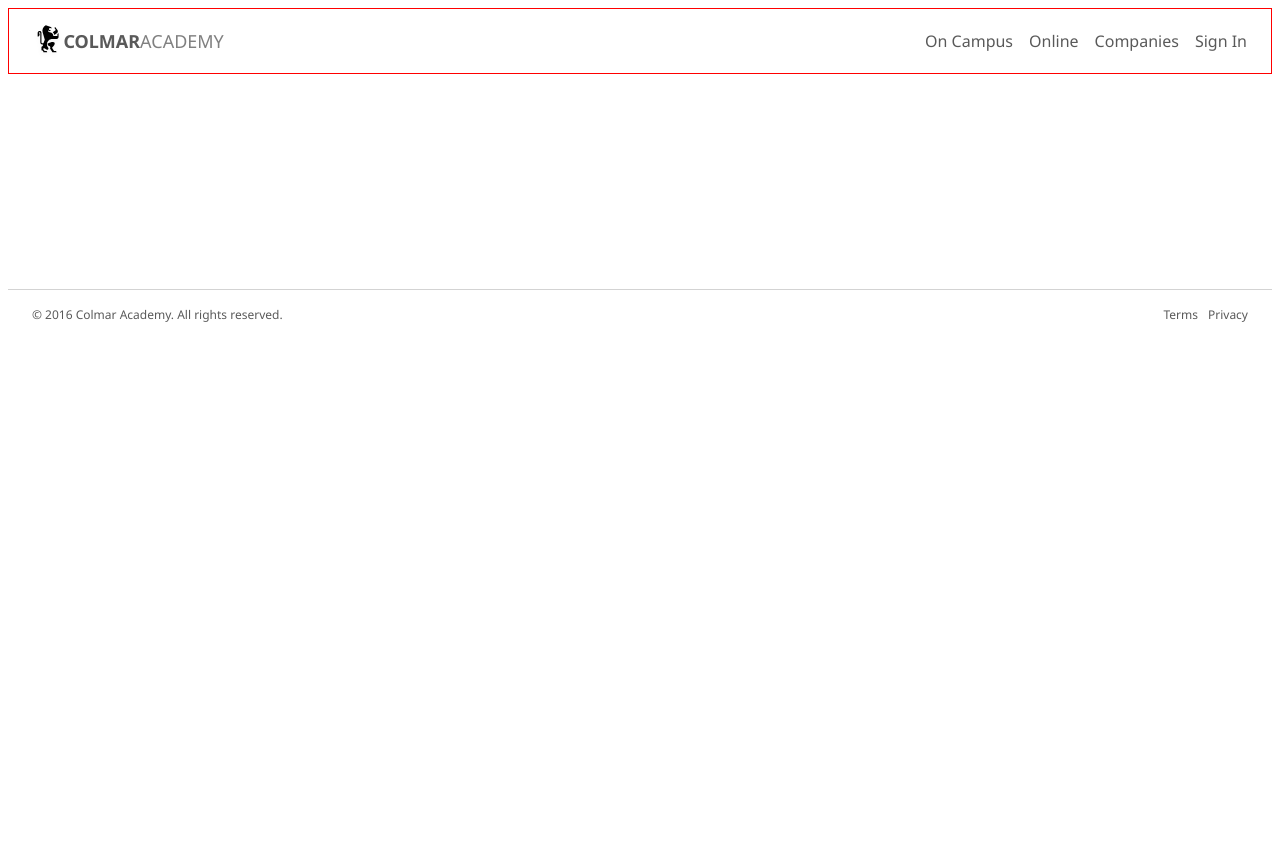
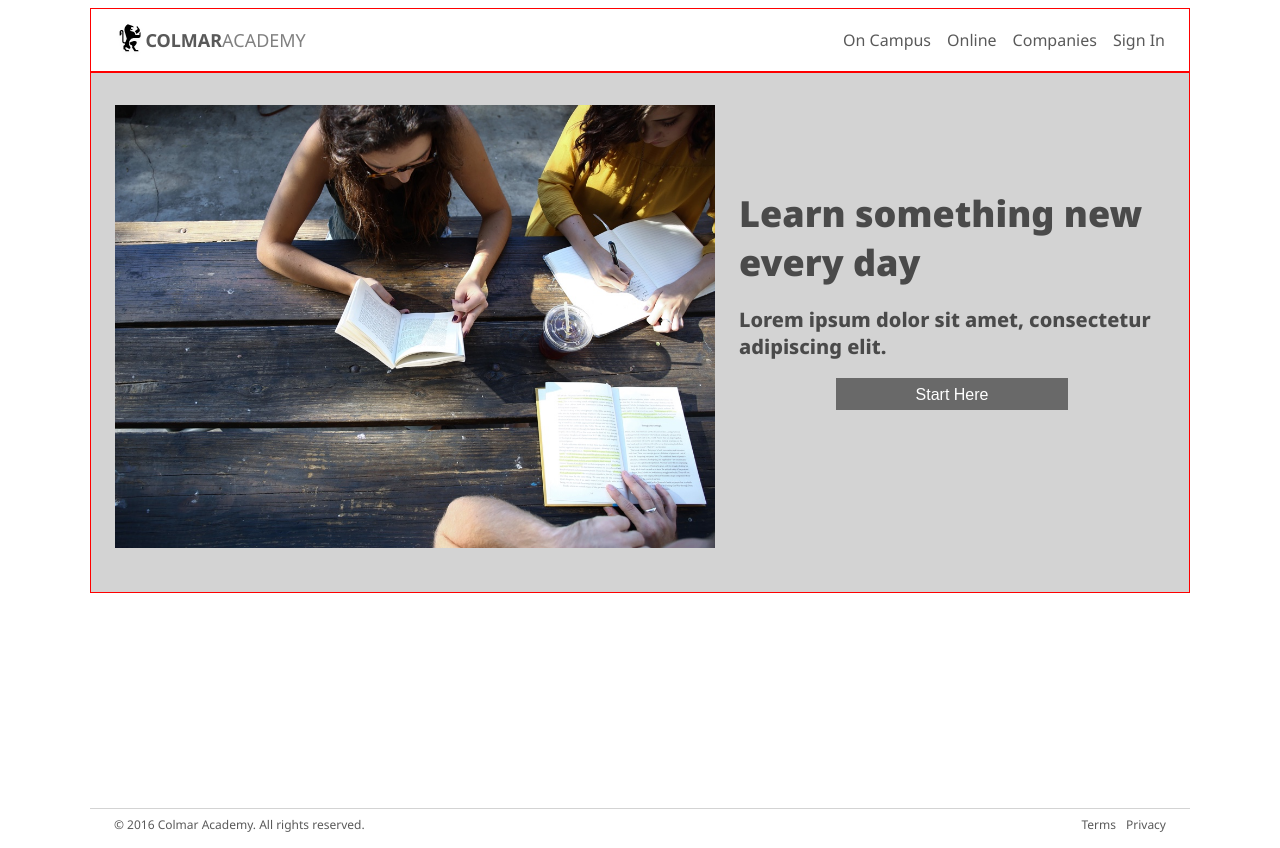
Before and after one commit to MikeBanes/WebApp, a plain HTML site: page index.html in a window 1280 px wide. Before the commit the page ends 800 px from the top, so only its background shows below. Drawn offline with Linux system fonts and the light colour scheme.

Commit message:
Banner complete, needs Media.

```diff
--- a/index.html
+++ b/index.html
@@ -4,7 +4,7 @@
 <head>
     <meta charset="utf-8" />
     <title>ColmarAcademy</title>
-    <meta http-equiv="refresh" content="3">
+    <meta http-equiv="refresh" content="5">
     <link rel="stylesheet" href="resources/CSS/style.css" type="text/css">
     <link rel="preconnect" href="https://fonts.googleapis.com">
     <link rel="preconnect" href="https://fonts.gstatic.com" crossorigin>
@@ -32,6 +32,24 @@
             </div>
         </div>
     </nav>
+    <div class="banner">
+        <div class="container">
+            <div class="image">
+                <img src="resources/images/banner.jpg" type="image" alt="Image of People Working Together at an Outside Table." />
+            </div>
+            <div class="text">
+                <div class="top">
+                    <h1>Learn something new every day</h1>
+                </div>
+                <div class="middle">
+                    <h3>Lorem ipsum dolor sit amet, consectetur adipiscing elit.</h3>
+                </div>
+                <div class="bottom">
+                     <button type="button">Start Here</button>
+                </div>
+            </div>
+        </div>
+    </div>
     <br />
     <br />
     <br />
--- a/resources/CSS/style.css
+++ b/resources/CSS/style.css
@@ -5,6 +5,34 @@ html {
     font-size: 32px;
     margin: 0;
     padding: 0;
+}
+
+a, p, h1, h2, h3 {
+    margin: 0;
+    padding: 0;
+}
+
+h1 {
+    font-size: 1.125rem;
+    font-weight: 900;
+}
+
+h2 {
+    font-size: .875rem;
+    font-weight: 600;
+}
+
+h3 {
+    font-size: .625rem;
+    font-weight: 800;
+}
+
+.container {
+    max-width: 1100px;
+    margin-left: auto;
+    margin-right: auto;
+    width: 100%;
+    box-sizing: border-box;
 }
 
 /* The nav section of coding; including home page link and site links. */
@@ -84,14 +112,121 @@ nav .container .links-mobile .links-txt {
     }
 }
 
+
 /* Banner section of coding; including banner image and start here. */
+.banner {
+
+}
+
+.banner .container {
+    border: 1px solid red;
+    background-color: lightgray;
+    position: relative;
+    /*top: 64px;*/
+    height: 521px;
+    width: 100%;
+    display: flex;
+    box-sizing: border-box;
+    padding: 32px 24px;
+    gap: 24px;
+}
+
+/*.banner .container .image {*/
+    /*border: 1px solid blue;*/
+    /*background-color: blue;*/
+    /*width: 60%;*/
+    /*height: 100%;*/ /* to be deleted *//*
+    padding: 32px 24px;*/
+/*}*/
+
+.banner .container .image {
+    width: 600px;    /* Set your desired fixed width */
+    height: 100%;    /* Or a fixed height, e.g., 400px */
+    flex: 0 0 600px; /* Prevent flexbox from resizing it */
+    /* Remove or comment out any width: 60%; or similar */
+}
+.banner img {
+    max-width: 100%;   /* Image will not exceed the container's width */
+    max-height: 100%;  /* Image will not exceed the container's height */
+    /*height: auto;*/      /* Maintain aspect ratio */
+    /*width: auto;*/       /* Maintain aspect ratio */
+    display: block;    /* Remove inline spacing */
+}
+
+.banner .container .text {
+    /*border: 1px solid black;*/
+    /*background-color: black;*/
+    width: 500px;    /* Set your desired fixed width */
+    height: 100%;    /* Or a fixed height, e.g., 400px */
+    /*width: 40%;*/
+    /*height: 521px;*/
+    display: flex;
+    flex-direction: column;
+}
+
+.banner .container .text .top {
+    /*background-color: antiquewhite;*/
+    display: flex;
+    flex-direction: column;
+    justify-content: flex-end;
+    flex: 2;
+}
+
+.banner .container .text .middle {
+    /*background-color: aqua;*/
+    display: flex;
+    align-items: center;
+    flex: 1;
+}
+
+.banner .container .text .bottom {
+    /*background-color: chartreuse;*/
+    /*text-align: center;*/
+    display: flex;
+    justify-content: center;
+    margin-top: auto;
+    flex: 2;
+}
 
 
+
+.banner .container .text {
+    display: flex;
+    flex-direction: column;
+    height: 100%;
+}
+
+.banner .container .text .top,
+.banner .container .text .middle {
+    /* No height, just content size */
+}
+
+.banner .container .text .bottom {
+    margin-top: auto; /* Pushes .bottom to the bottom */
+    display: flex;
+    justify-content: center;
+}
+
+/*.banner .container .text .bottom {
+    background-color: orange;
+    color: gray;
+    padding: 8px 16px;
+    font-size: 1.8rem;*/
+    /*cursor: pointer;*/
+/*}*/
+
+button {
+    background-color: dimgray;
+    color: white;
+    font-size: 0.5rem;
+    border: none;
+    padding: 8px 80px;
+    height: 32px;
+}
+
 /* Footer section of coding */
-
 footer {
     font-size: 0.375rem;
-    border-top: 1px solid lightgray;
 }
 
 footer .container {
@@ -99,7 +234,8 @@ footer .container {
     display: flex;
     align-items:center;
     padding: 8px 24px;
-}
+    box-sizing: border-box;
+    border-top: 1px solid lightgray;}
 
 footer .container .copyright {
 }
```
